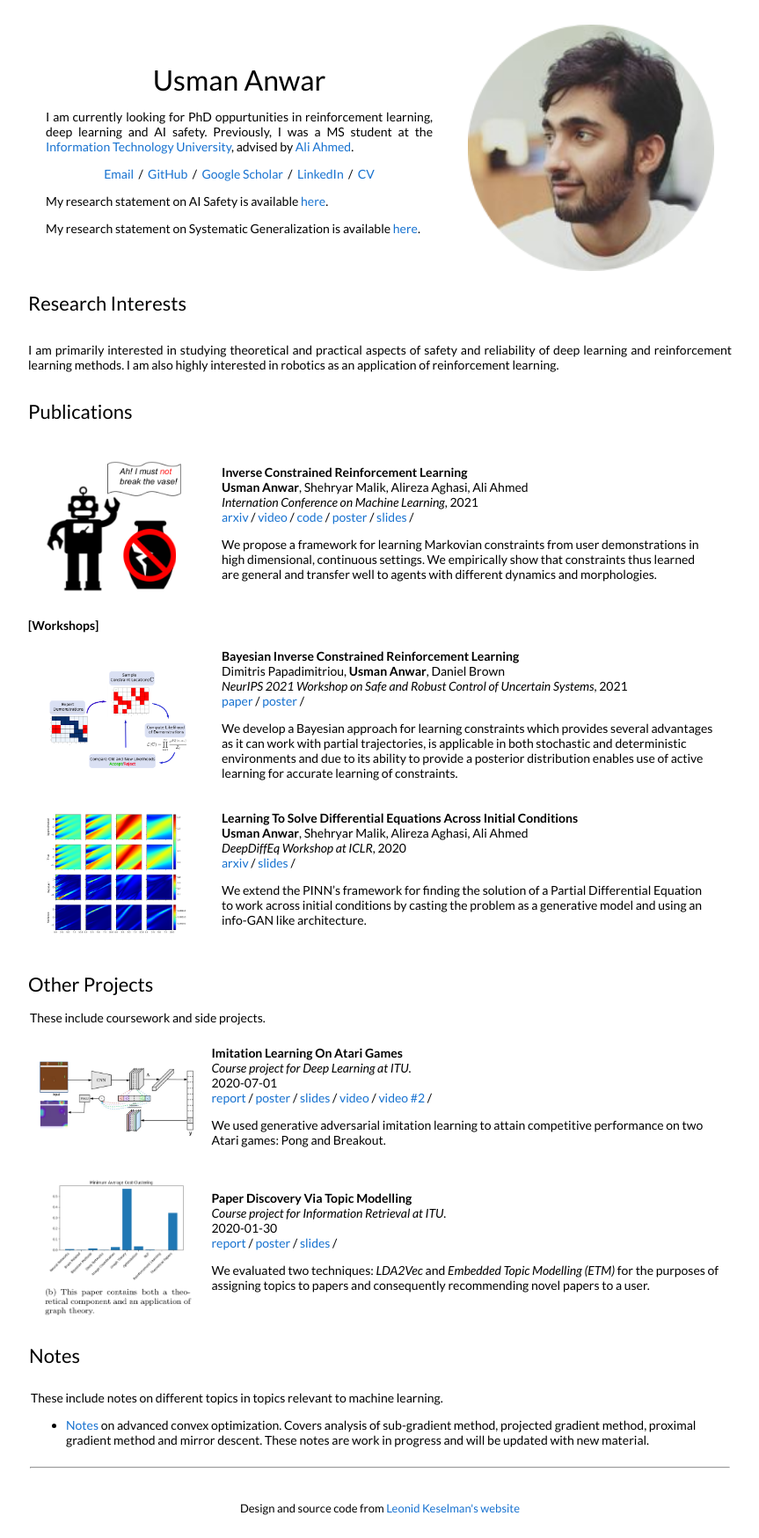
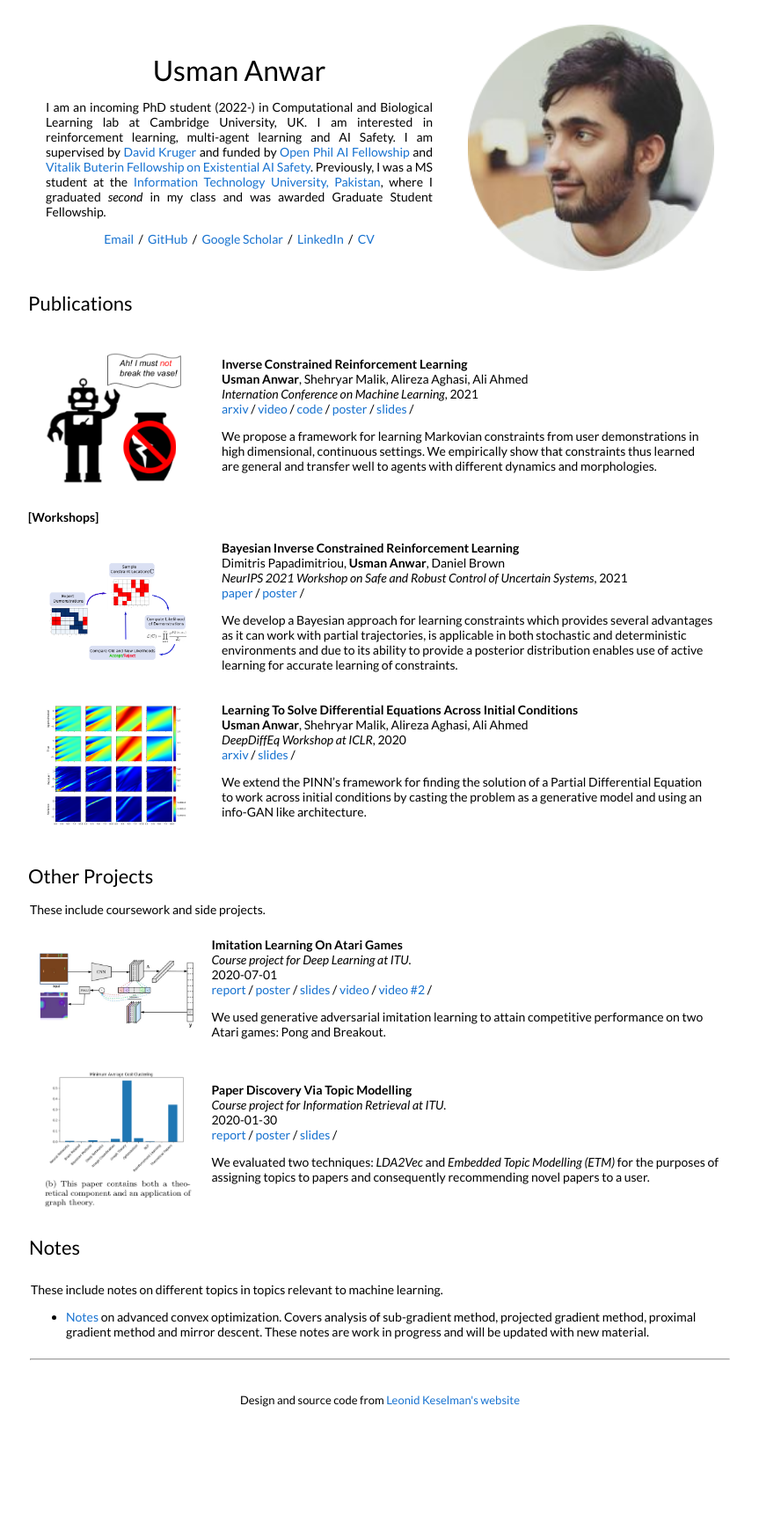
Before and after one commit to uzman-anwar/uzman-anwar.github.io, a Jekyll site: the page built from _posts/workshop/2021-12-01-BICRL.markdown, in a window 1280 px wide. Shown: the whole page at 88% size, without its empty margins (208-1071 px from the left). Built offline with Jekyll 4.4.1, drawn with Linux system fonts in a browser that asks for light colours; after the commit the page ends 1625 px from its top, so only the background shows below that.

Commit message:
updated bio.

```diff
--- a/_layouts/default.html
+++ b/_layouts/default.html
@@ -27,10 +27,7 @@
               <h1>
                 Usman Anwar
               </h1>
-	      <!--<p style="text-align:justify">I will be starting as a Research Assistant in <a href="http://mlg.eng.cam.ac.uk/">Machine Learning Group</a> at Cambridge University to work with <a href="https://scholar.google.ca/citations?user=5Uz70IoAAAAJ&hl=en">David Kruger</a> on scalable AI alignment soon. Previously, I was a MS student at the <a href="https://www.itu.edu.pk/">Information Technology University</a>, advised by <a href="https://scholar.google.com/citations?user=2mnOtm8AAAAJ&hl=en">Ali Ahmed</a>. -->
-              <p style="text-align:justify">I am currently looking for PhD oppurtunities in reinforcement learning, deep learning and AI safety. Previously, I was a MS student at the <a href="https://www.itu.edu.pk/">Information Technology University</a>, advised by <a href="https://scholar.google.com/citations?user=2mnOtm8AAAAJ&hl=en">Ali Ahmed</a>.
-         </p>
-              <p>
+              <p style="text-align:justify">I am an incoming PhD student (2022-) in Computational and Biological Learning lab at Cambridge University, UK. I am interested in reinforcement learning, multi-agent learning and AI Safety. I am supervised by <a href="https://scholar.google.ca/citations?user=5Uz70IoAAAAJ&hl=en">David Kruger</a> and funded by <a href="https://www.openphilanthropy.org/grants/open-phil-ai-fellowship-2022-class/">Open Phil AI Fellowship</a> and <a href="https://futureoflife.org/team/fellowship-winners-2022/">Vitalik Buterin Fellowship on Existential AI Safety</a>. Previously, I was a MS student at the <a href="https://www.itu.edu.pk/">Information Technology University, Pakistan</a>, where I graduated <i>second</i> in my class and was awarded Graduate Student Fellowship.
               <p style="text-align:center">
                 <a target="_blank" href="https://mailhide.io/e/Mpto2XvD"> Email</a> &nbsp;/&nbsp;
                 <a href="https://github.com/uzman-anwar">GitHub</a> &nbsp;/&nbsp;
@@ -38,8 +35,8 @@
                 <a href="https://www.linkedin.com/in/uzman-anwar/"> LinkedIn </a> &nbsp;/&nbsp;
                 <a href="/pdfs/Usman_Anwar.pdf"> CV  </a>
               </p>
-        <p>My research statement on AI Safety is available <a href="/pdfs/Research_Statement_On_AI_Safety.pdf">here</a>.</p>
-        <p>My research statement on Systematic Generalization is available <a href="/pdfs/Research_Proposal_Systematic_Generalization.pdf">here</a>.</p>
+        <!--<p>My research statement on AI Safety is available <a href="/pdfs/Research_Statement_On_AI_Safety.pdf">here</a>.</p>
+        <p>My research statement on Systematic Generalization is available <a href="/pdfs/Research_Proposal_Systematic_Generalization.pdf">here</a>.</p> -->
             </td>
             <td style="padding:2.5%;width:40%;max-width:40%">
               <img style="width:100%;max-width:100%" alt="xyz1 photo" src="images/profile_photo_cropped.png">
@@ -107,7 +104,7 @@
             </p>
 
       <br>
-
+ -->
 
 
 
```
Also changed, not shown: other parts of _layouts/default.html (+1 -1 lines).
